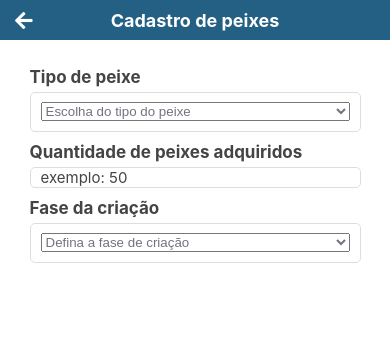
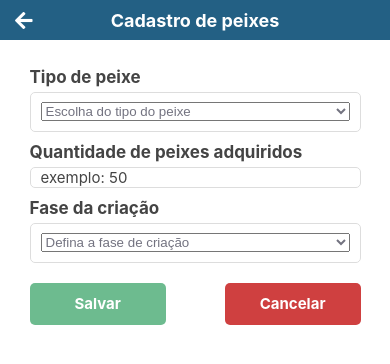
Before and after one commit to adrianoMendes-PA/MyApp, a React Native app: screen /RegisterPeixe in a window 390 px wide. Shown: the top 364 px of the page. Built offline with nearby package versions, Linux system fonts and the light colour scheme.

Commit message:
cadastrando peixe

```diff
--- a/src/screens/Register/RegisterPeixe/index.tsx
+++ b/src/screens/Register/RegisterPeixe/index.tsx
@@ -8,10 +8,26 @@ import {
   InputPicker,
   ContainerForm,
   Input,
+  ContainerBtn,
+  SaveButton,
+  CancelButton,
+  TextButton,
+  IconLoading,
 } from './style';
 import {Picker} from '@react-native-picker/picker';
+import {Alert} from 'react-native';
+import {useNavigation, NavigationProp} from '@react-navigation/native';
+
+import api from '../../../services/api/api';
+
+// Definir o tipo esperado para a navegação
+type RootStackParamList = {
+  Home: undefined;
+};
 
 export default () => {
+  const navigation = useNavigation<NavigationProp<RootStackParamList>>();
+
   const peixeOptions = [
     {key: 0, name: 'Escolha do tipo do peixe', value: 0},
     {key: 1, name: 'Tambaqui', value: 1},
@@ -24,9 +40,79 @@ export default () => {
     {key: 3, name: 'Engorda', value: 3},
   ];
 
-  const [tipoPeixe, setTipoPeixe] = useState(peixeOptions[0].value);
-  const [quantPeixe, setQuantPeixe] = useState('');
-  const [faseCriacao, setFaseCriacao] = useState(faseCriacaoOptions[0].value);
+  const [tipo_peixe, setTipoPeixe] = useState(peixeOptions[0].value);
+  const [quant_peixe, setQuantPeixe] = useState('');
+  const [fase_criacao, setFaseCriacao] = useState(faseCriacaoOptions[0].value);
+  const [loading, setLoading] = useState(true);
+
+  const Cadastrapeixe = async () => {
+    if (tipo_peixe !== 0 && quant_peixe !== '') {
+      setLoading(false);
+
+      const data = {
+        tipo_peixe: tipo_peixe.toString(),
+        quant_peixe: parseFloat(quant_peixe),
+        fase_criacao: fase_criacao.toString(),
+      };
+
+      let json = await api.cadastraPeixe(
+        tipo_peixe,
+        quant_peixe,
+        fase_criacao,
+        data,
+      );
+
+      if (json.user_id) {
+        if (fase_criacao === 0) {
+          Alert.alert(
+            'Cadastro realizado. Mas, atenção!',
+            'Você não informou a fase de criação do peixe, dessa forma não poderemos sugerir a ração mais adequada para sua criação.',
+            [
+              {
+                text: 'Ok!',
+                onPress: () => console.log('ok clicado'),
+              },
+            ],
+          );
+          navigation.reset({
+            routes: [{name: 'Home'}],
+          });
+        } else {
+          Alert.alert('Sucesso!', 'Cadastrado foi realizado com sucesso.', [
+            {
+              text: 'Ok!',
+              onPress: () => console.log('ok clicado'),
+            },
+          ]);
+          navigation.reset({
+            routes: [{name: 'Home'}],
+          });
+        }
+      } else {
+        Alert.alert('Ops!', 'Aconteceu alguma coisa não esperada.', [
+          {
+            text: 'Ok, entendi.',
+            onPress: () => {
+              navigation.reset({
+                routes: [{name: 'Home'}],
+              });
+            },
+          },
+        ]);
+      }
+    } else {
+      Alert.alert(
+        'Ops!',
+        'Existem campos vazios! Por favor, preencha todos os campos para poder realizar o cadastro.',
+        [
+          {
+            text: 'Ok, entendi.',
+            onPress: () => console.log('ok clicado'),
+          },
+        ],
+      );
+    }
+  };
 
   return (
     <>
@@ -38,7 +124,7 @@ export default () => {
             <Label>Tipo de peixe</Label>
             <InputPicker>
               <Picker
-                selectedValue={tipoPeixe}
+                selectedValue={tipo_peixe}
                 style={{width: '100%', color: '#737380'}}
                 onValueChange={itemValue => {
                   setTipoPeixe(itemValue);
@@ -60,7 +146,7 @@ export default () => {
               keyboardType="decimal-pad"
               autoCapitalize="none"
               autoCorrect={false}
-              value={quantPeixe}
+              value={quant_peixe}
               onChangeText={setQuantPeixe}
             />
 
@@ -68,7 +154,7 @@ export default () => {
             <Label>Fase da criação</Label>
             <InputPicker>
               <Picker
-                selectedValue={faseCriacao}
+                selectedValue={fase_criacao}
                 style={{width: '100%', color: '#737380'}}
                 onValueChange={itemValue => {
                   setFaseCriacao(itemValue);
@@ -82,6 +168,22 @@ export default () => {
                 ))}
               </Picker>
             </InputPicker>
+            <ContainerBtn>
+              <SaveButton onPress={() => Cadastrapeixe()}>
+                {loading ? (
+                  <>
+                    <TextButton>Salvar</TextButton>
+                  </>
+                ) : (
+                  <>
+                    <IconLoading />
+                  </>
+                )}
+              </SaveButton>
+              <CancelButton>
+                <TextButton>Cancelar</TextButton>
+              </CancelButton>
+            </ContainerBtn>
           </ContainerForm>
         </ScrollView>
       </Container>
--- a/src/screens/Register/RegisterPeixe/style.tsx
+++ b/src/screens/Register/RegisterPeixe/style.tsx
@@ -48,3 +48,37 @@ export const InputPicker = styled.View`
   height: 40px;
   justify-content: center;
 `;
+
+export const ContainerBtn = styled.View`
+  flex-direction: row;
+  justify-content: space-between;
+  margin-top: 10px;
+`;
+
+export const TextButton = styled.Text`
+  color: #fff;
+  font-weight: bold;
+  font-size: 15px;
+`;
+
+export const SaveButton = styled.TouchableOpacity`
+  height: 42px;
+  background-color: #6dbb8f;
+  justify-content: center;
+  align-items: center;
+  border-radius: 5px;
+  padding-horizontal: 45px;
+`;
+
+export const CancelButton = styled.TouchableOpacity`
+  height: 42px;
+  background-color: #cf4040;
+  justify-content: center;
+  align-items: center;
+  border-radius: 5px;
+  padding-horizontal: 35px;
+`;
+
+export const IconLoading = styled.ActivityIndicator.attrs({
+  color: '#FFFF',
+})``;
--- a/src/screens/Register/RegisterTanque/style.tsx
+++ b/src/screens/Register/RegisterTanque/style.tsx
@@ -54,6 +54,7 @@ export const ContainerBtn = styled.View`
   justify-content: space-between;
   margin-top: 10px;
 `;
+
 export const SaveButton = styled.TouchableOpacity`
   height: 42px;
   background-color: #6dbb8f;
--- a/src/services/api/api.ts
+++ b/src/services/api/api.ts
@@ -50,18 +50,31 @@ const api = {
   },
 
   // Cadastro de tanque
-  cadastraTanque: async (nome_tanque: string, profundidade: string, largura: string, comprimento: string, tipo_peixe: string, quant_peixe: string, data: Tanque): Promise<any> => {
+  cadastraTanque: async (
+    nome_tanque: string,
+    profundidade: string,
+    largura: string,
+    comprimento: string,
+    tipo_peixe: string,
+    quant_peixe: string,
+    data: Tanque,
+  ): Promise<any> => {
     const token = await AsyncStorage.getItem('token');
     return apiRequest({
       method: 'POST',
       endpoint: '/tanque',
       body: data,
-      token: token || '', // Garante que o token seja uma string, mesmo que esteja nulo
+      token: token || '',
     });
   },
 
   // Cadastro de peixe
-  cadastraPeixe: async (data: Peixe): Promise<any> => {
+  cadastraPeixe: async (
+    tipo_peixe: number,
+    quant_peixe: string,
+    fase_criacao: number,
+    data: Peixe,
+  ): Promise<any> => {
     const token = await AsyncStorage.getItem('token');
     return apiRequest({
       method: 'POST',
```
